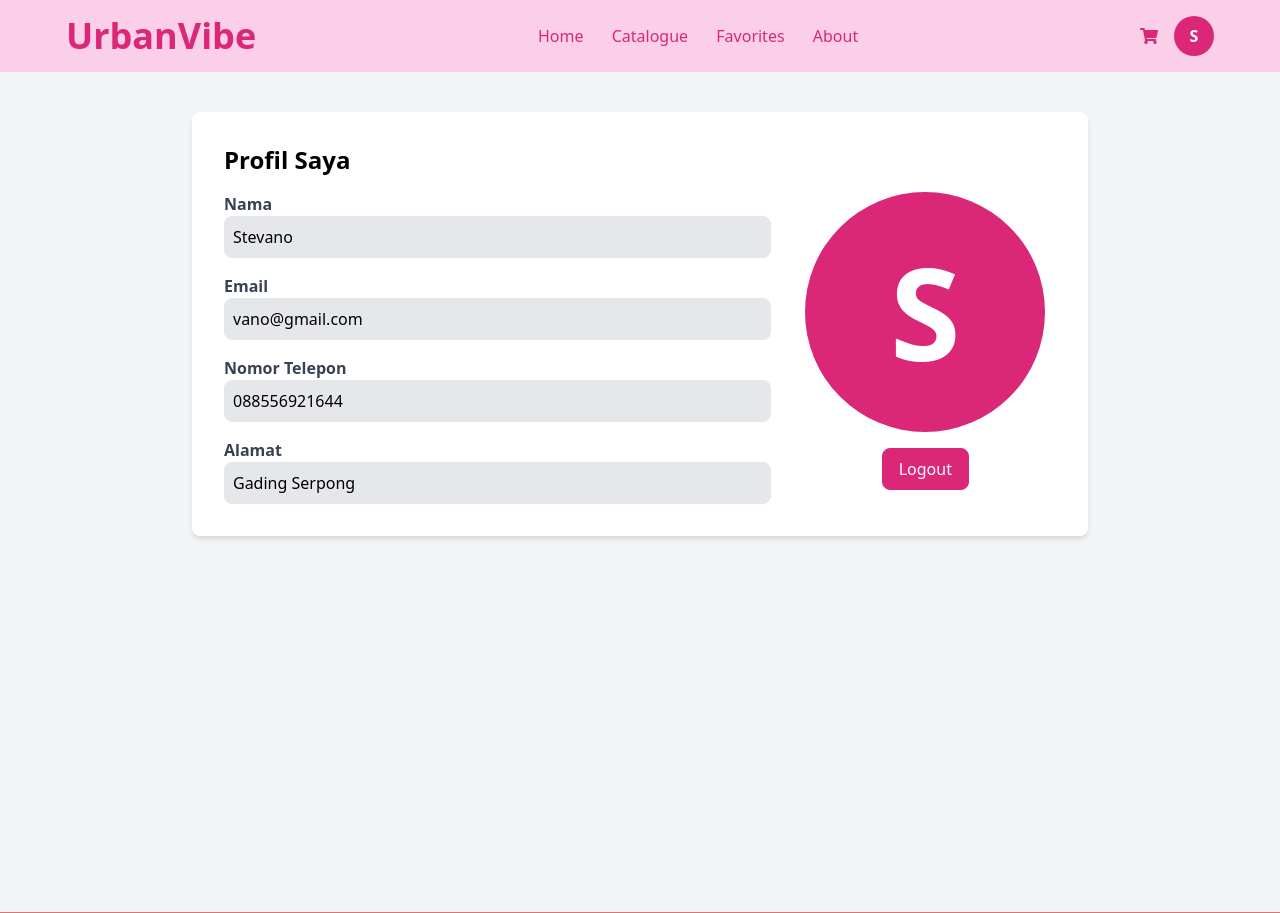
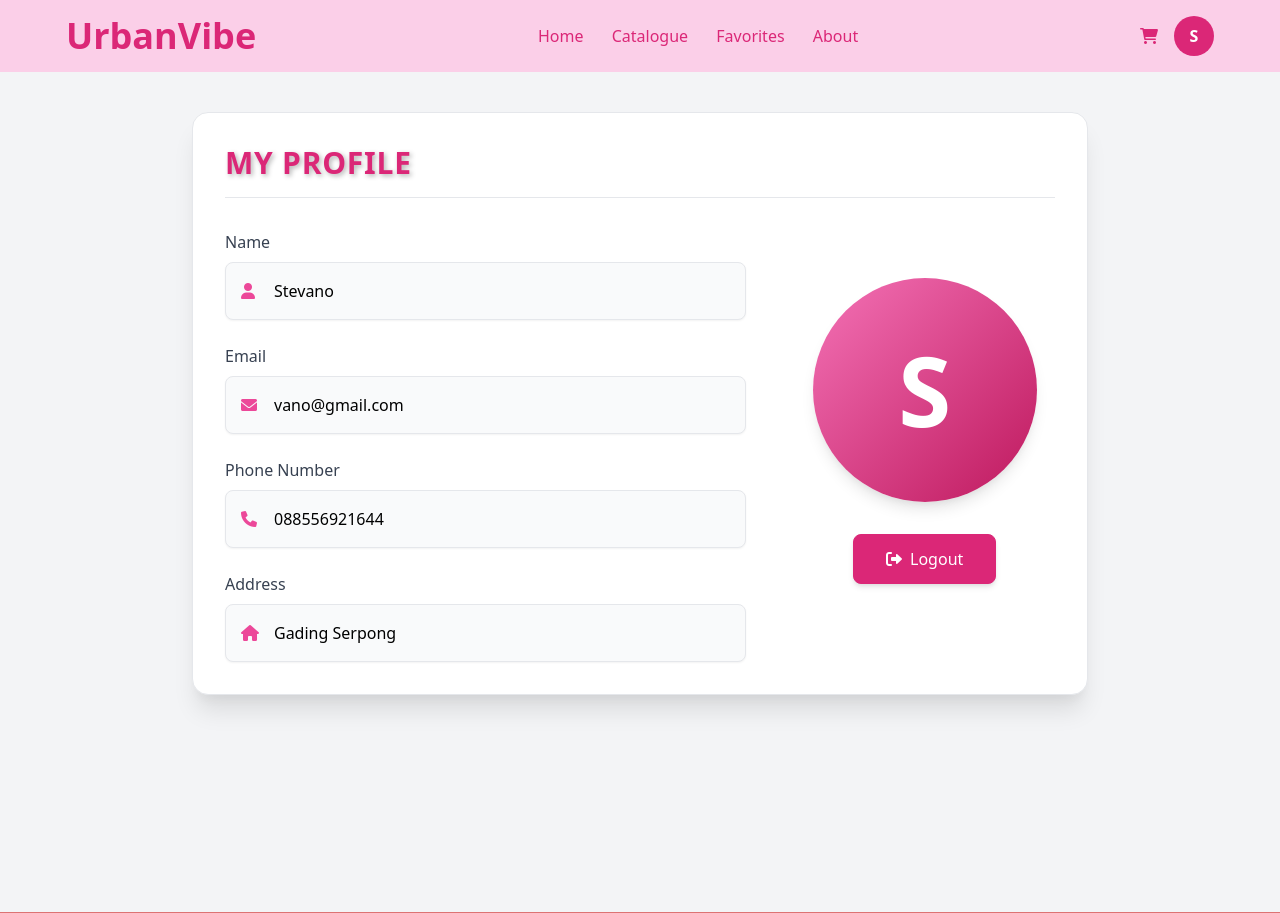
Before and after one commit to abdlaz12/Agile_Project_UrbanVibe, a Django app: page /profile/ in a window 1280 px wide. Shown: the top 913 px of the page. Run offline with Django 5.2, Linux system fonts and the light colour scheme; a user stored in the database is signed in; some libraries are stand-ins or nearby versions.

Commit message:
push semua revisi

```diff
--- a/UrbanVibe/templates/WebPage/userprofile.html
+++ b/UrbanVibe/templates/WebPage/userprofile.html
@@ -9,53 +9,80 @@
     <meta name="viewport" content="width=device-width, initial-scale=1.0">
     <title>Profil Saya</title>
     <link rel="stylesheet" href="https://cdn.jsdelivr.net/npm/tailwindcss@2.2.19/dist/tailwind.min.css">
+    <link rel="stylesheet" href="https://cdnjs.cloudflare.com/ajax/libs/font-awesome/6.0.0-beta3/css/all.min.css">
 </head>
 <body class="bg-gray-100">
-    <div class="max-w-4xl mx-auto bg-white p-8 rounded-lg shadow-md mt-10">
-        <h1 class="text-2xl font-bold mb-4">Profil Saya</h1>
+    <div class="max-w-4xl mx-auto bg-white p-8 rounded-2xl shadow-xl mt-10 border border-gray-200">
+        <h1 class="text-3xl font-bold mb-8 text-pink-600 border-b pb-4 uppercase tracking-wide" style="text-shadow: 2px 2px 5px rgba(0, 0, 0, 0.3);">
+            MY PROFILE
+          </h1>
 
-        <!-- Kontainer Grid -->
-        <div class="grid grid-cols-3 gap-6">
+        <!-- Kontainer Flex untuk layout responsif -->
+        <div class="flex flex-col md:flex-row gap-12">
+            <!-- Bagian Kanan: Foto Profil (perubahan urutan untuk mobile-first) -->
+            <div class="flex flex-col items-center md:order-2 md:w-1/3 md:pt-12">
+                <div class="group relative cursor-pointer transition-transform hover:scale-105 duration-300">
+                    <a href="{% url 'profile' %}"
+                    class="w-48 h-48 md:w-56 md:h-56 rounded-full bg-gradient-to-br from-pink-400 to-pink-700 flex items-center justify-center text-white font-bold text-8xl shadow-lg hover:shadow-2xl transition-all duration-300">
+                        {{ user.full_name|slice:"1" }}
+                    </a>
+                    <div class="absolute inset-0 rounded-full bg-black bg-opacity-0 flex items-center justify-center group-hover:bg-opacity-20 transition duration-300"></div>
+                </div>
+
+                <!-- Tombol Logout dengan efek hover -->
+                <a href="{% url 'logout' %}"
+                class="mt-8 px-8 py-3 bg-pink-600 text-white font-medium rounded-lg
+                        hover:bg-white hover:text-pink-600 border border-pink-600 transition-all duration-300 flex items-center gap-2 shadow-md">
+                    <i class="fas fa-sign-out-alt"></i>
+                    Logout
+                </a>
+            </div>
+
             <!-- Bagian Kiri: Form Input -->
-            <div class="col-span-2 space-y-4">
+            <div class="md:w-2/3 space-y-6 md:order-1">
                 <!-- Nama -->
-                <div>
-                    <label class="font-semibold text-gray-700">Nama</label>
-                    <input type="text" value="{{ user.full_name }}" class="w-full p-2 border rounded-lg bg-gray-200" readonly>
+                <div class="group transform transition-all duration-300 hover:translate-x-1">
+                    <label class="font-medium text-gray-700 block mb-2">Name</label>
+                    <div class="relative">
+                        <span class="absolute inset-y-0 left-0 flex items-center pl-4 text-pink-500">
+                            <i class="fas fa-user"></i>
+                        </span>
+                        <input type="text" value="{{ user.full_name }}" class="w-full p-4 pl-12 border border-gray-200 rounded-lg bg-gray-50 focus:outline-none focus:ring-2 focus:ring-pink-300 transition shadow-sm" readonly>
+                    </div>
                 </div>
 
                 <!-- Email -->
-                <div>
-                    <label class="font-semibold text-gray-700">Email</label>
-                    <input type="text" value="{{ user.email }}" class="w-full p-2 border rounded-lg bg-gray-200" readonly>
+                <div class="group transform transition-all duration-300 hover:translate-x-1">
+                    <label class="font-medium text-gray-700 block mb-2">Email</label>
+                    <div class="relative">
+                        <span class="absolute inset-y-0 left-0 flex items-center pl-4 text-pink-500">
+                            <i class="fas fa-envelope"></i>
+                        </span>
+                        <input type="text" value="{{ user.email }}" class="w-full p-4 pl-12 border border-gray-200 rounded-lg bg-gray-50 focus:outline-none focus:ring-2 focus:ring-pink-300 transition shadow-sm" readonly>
+                    </div>
                 </div>
 
                 <!-- Nomor Telepon -->
-                <div>
-                    <label class="font-semibold text-gray-700">Nomor Telepon</label>
-                    <input type="text" value="{{ user.phone_number|default:'-' }}" class="w-full p-2 border rounded-lg bg-gray-200" readonly>
+                <div class="group transform transition-all duration-300 hover:translate-x-1">
+                    <label class="font-medium text-gray-700 block mb-2">Phone Number</label>
+                    <div class="relative">
+                        <span class="absolute inset-y-0 left-0 flex items-center pl-4 text-pink-500">
+                            <i class="fas fa-phone"></i>
+                        </span>
+                        <input type="text" value="{{ user.phone_number|default:'-' }}" class="w-full p-4 pl-12 border border-gray-200 rounded-lg bg-gray-50 focus:outline-none focus:ring-2 focus:ring-pink-300 transition shadow-sm" readonly>
+                    </div>
                 </div>
 
                 <!-- Alamat User -->
-                <div>
-                    <label class="font-semibold text-gray-700">Alamat</label>
-                    <input type="text" value="{{ user.address|default:'-' }}" class="w-full p-2 border rounded-lg bg-gray-200" readonly>
+                <div class="group transform transition-all duration-300 hover:translate-x-1">
+                    <label class="font-medium text-gray-700 block mb-2">Address</label>
+                    <div class="relative">
+                        <span class="absolute inset-y-0 left-0 flex items-center pl-4 text-pink-500">
+                            <i class="fas fa-home"></i>
+                        </span>
+                        <input type="text" value="{{ user.address|default:'-' }}" class="w-full p-4 pl-12 border border-gray-200 rounded-lg bg-gray-50 focus:outline-none focus:ring-2 focus:ring-pink-300 transition shadow-sm" readonly>
+                    </div>
                 </div>
-            </div>
-
-            <!-- Bagian Kanan: Foto Profil -->
-            <div class="flex flex-col items-center">
-                <a href="{% url 'profile' %}"
-                class="w-60 h-60 rounded-full bg-pink-600 flex items-center justify-center text-white font-bold text-9xl">
-                    {{ user.full_name|slice:"1" }}
-                </a>
-
-                <!-- Tombol Logout -->
-                <a href="{% url 'logout' %}"
-                class="mt-4 px-4 py-2 bg-pink-600 text-white font-medium rounded-lg
-                        hover:bg-white hover:text-pink-600 border border-pink-600 transition">
-                    Logout
-                </a>
             </div>
         </div>
     </div>
```
Also changed, not shown: UrbanVibe/templates/WebPage/about_us.html (+5 -3 lines), UrbanVibe/db.sqlite3.
